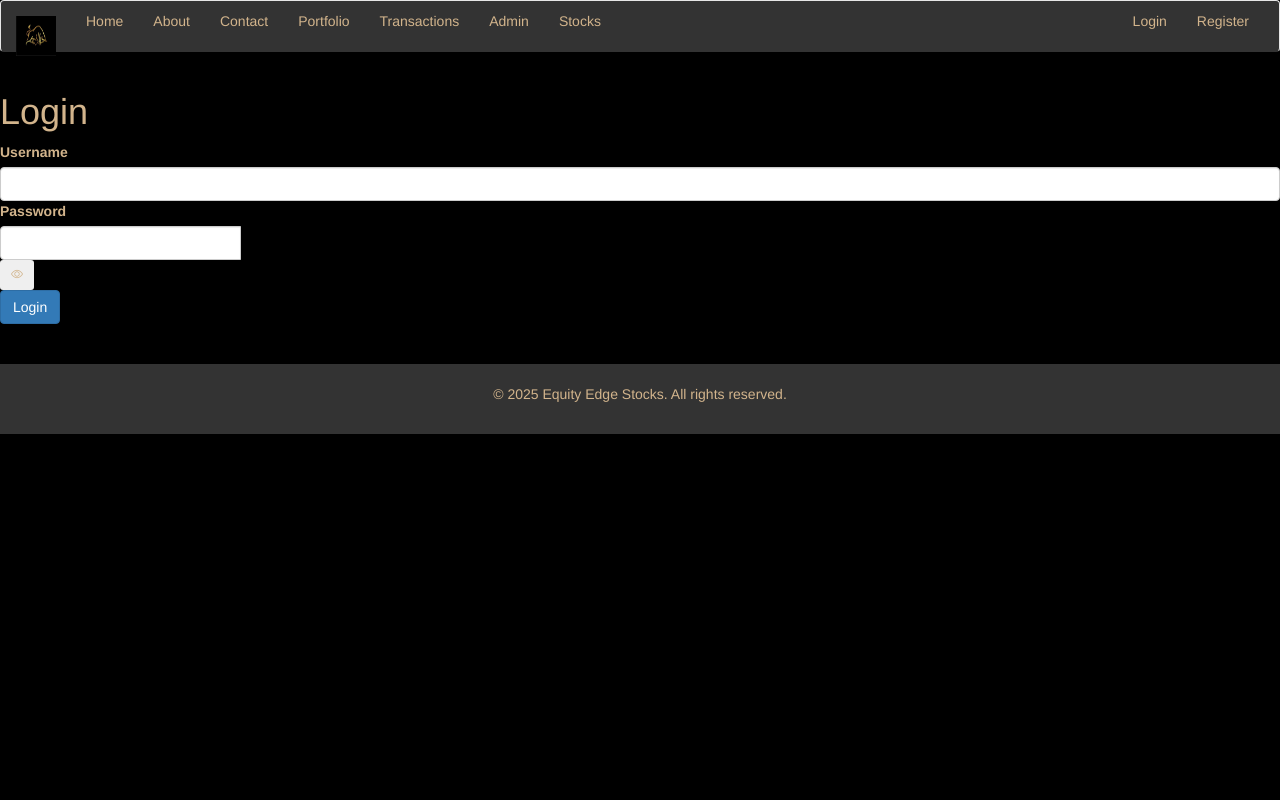
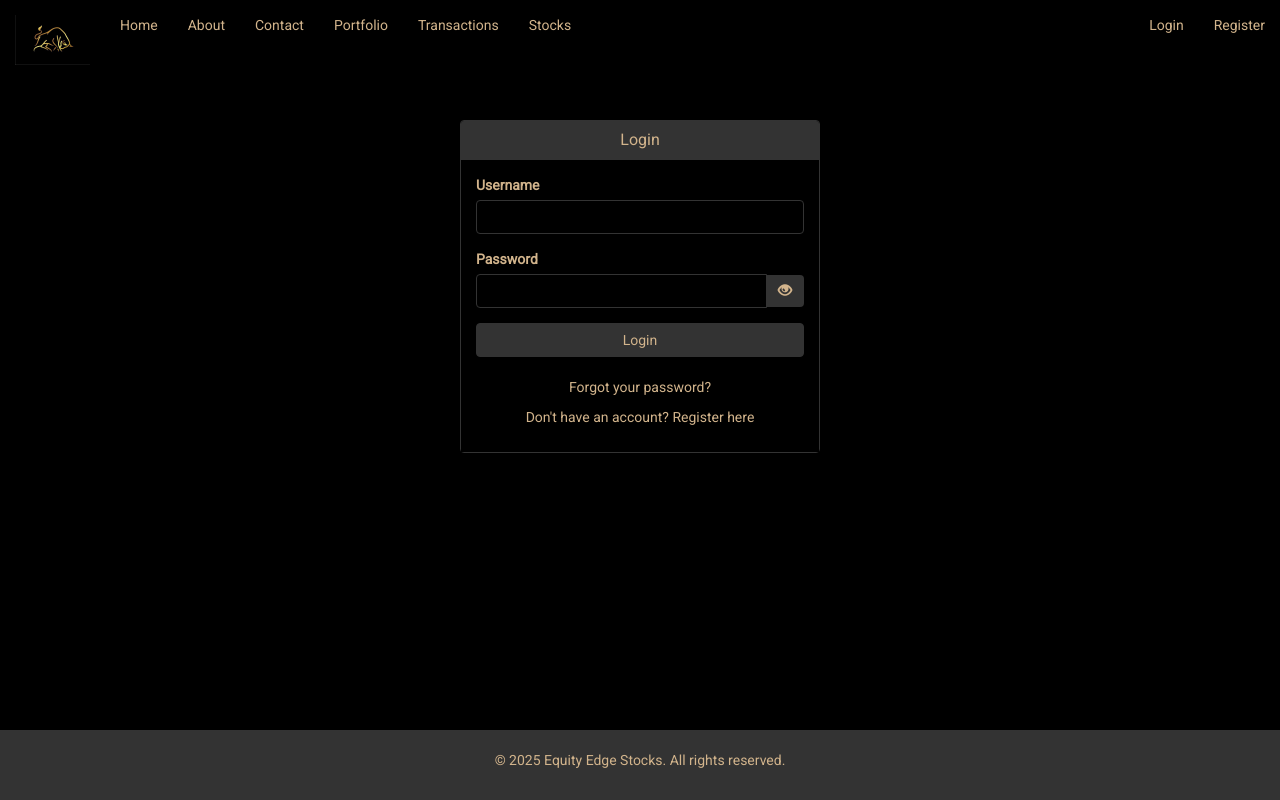
Before and after one commit to ayashton/Capstone-update-1, a Flask app: page /login in a window 1280 px wide. Run offline with Flask 3, Linux system fonts and the light colour scheme; some libraries are stand-ins or nearby versions.

Commit message:
fixes
password reset, unauthorized page, restructuring, and restyling. button fixes, rerouting fixes.

```diff
--- a/app.py
+++ b/app.py
@@ -4,6 +4,7 @@ from flask_login import LoginManager, UserMixin, login_user, logout_user, login_
 from werkzeug.security import generate_password_hash, check_password_hash
 from functools import wraps
 import random
+from itsdangerous import URLSafeTimedSerializer
 
 app = Flask(__name__)
 app.config['SECRET_KEY'] = 'your_secret_key'
@@ -14,7 +15,12 @@ db = SQLAlchemy(app)
 login_manager = LoginManager()
 login_manager.init_app(app)
 
-# User model with role-based access control
+# Unauthorized handler: if not logged in, redirect to custom unauthorized page
+@login_manager.unauthorized_handler
+def unauthorized_callback():
+    return redirect(url_for('unauthorized'))
+
+# -------------------- Models --------------------
 class Users(UserMixin, db.Model):
     id = db.Column(db.Integer, primary_key=True)
     fullname = db.Column(db.String(100), nullable=False)
@@ -23,13 +29,11 @@ class Users(UserMixin, db.Model):
     password = db.Column(db.String(200), nullable=False)
     role = db.Column(db.String(50), default="user", nullable=False)  # "user" or "admin"
 
-# Stock model
 class Stock(db.Model):
     id = db.Column(db.Integer, primary_key=True)
     name = db.Column(db.String(100), nullable=False)
     initial_price = db.Column(db.Float, nullable=False)
 
-# Transaction model for buying/selling stocks
 class Transaction(db.Model):
     id = db.Column(db.Integer, primary_key=True)
     user_id = db.Column(db.Integer, nullable=False)
@@ -46,6 +50,20 @@ with app.app_context():
 def load_user(user_id):
     return Users.query.get(int(user_id))
 
+# -------------------- Password Reset Functions --------------------
+def generate_reset_token(email, salt='password-reset-salt'):
+    serializer = URLSafeTimedSerializer(app.config['SECRET_KEY'])
+    return serializer.dumps(email, salt=salt)
+
+def verify_reset_token(token, expiration=3600, salt='password-reset-salt'):
+    serializer = URLSafeTimedSerializer(app.config['SECRET_KEY'])
+    try:
+        email = serializer.loads(token, salt=salt, max_age=expiration)
+    except Exception:
+        return None
+    return email
+
+# -------------------- Routes --------------------
 @app.route('/register', methods=['GET', 'POST'])
 def register():
     if request.method == 'POST':
@@ -54,12 +72,9 @@ def register():
         email = request.form.get('email')
         password = request.form.get('password')
 
-        # Check for duplicate username
         if Users.query.filter_by(username=username).first():
             flash('Username already exists. Please choose a different one.', 'danger')
             return redirect(url_for('register'))
-
-        # Check for duplicate email
         if Users.query.filter_by(email=email).first():
             flash('Email already registered. Please use a different email.', 'danger')
             return redirect(url_for('register'))
@@ -106,26 +121,66 @@ def contact():
     if request.method == 'POST':
         name = request.form['name']
         email = request.form['email']
-        # Handle form submission (e.g., save to database, send email, etc.)
         flash(f'Thank you {name}, we have received your message!', 'success')
         return redirect(url_for('home'))
     return render_template('contact.html', title='Contact')
+
+# -------------------- Password Reset Routes --------------------
+@app.route('/reset_password', methods=['GET', 'POST'])
+def reset_request():
+    if request.method == 'POST':
+        email = request.form.get('email')
+        user = Users.query.filter_by(email=email).first()
+        if user:
+            token = generate_reset_token(email)
+            flash('A password reset link has been sent to your email. (For demo, you are being redirected.)', 'info')
+            return redirect(url_for('reset_token', token=token))
+        else:
+            flash('No account found with that email.', 'danger')
+            return redirect(url_for('login'))
+    return render_template('reset_request.html')
+
+@app.route('/reset_password/<token>', methods=['GET', 'POST'])
+def reset_token(token):
+    email = verify_reset_token(token)
+    if not email:
+        flash('The reset link is invalid or has expired.', 'danger')
+        return redirect(url_for('reset_request'))
+    if request.method == 'POST':
+        password = request.form.get('password')
+        confirm = request.form.get('confirm_password')
+        if password != confirm:
+            flash("Passwords do not match.", "danger")
+            return redirect(url_for('reset_token', token=token))
+        user = Users.query.filter_by(email=email).first()
+        if user:
+            user.password = generate_password_hash(password, method='pbkdf2:sha256')
+            db.session.commit()
+            flash('Your password has been updated. Please log in.', 'success')
+            return redirect(url_for('login'))
+    return render_template('reset_token.html', token=token)
+# -------------------- End Password Reset Routes --------------------
 
 def admin_required(f):
     @wraps(f)
     def decorated_function(*args, **kwargs):
         if not current_user.is_authenticated or current_user.role != "admin":
             flash("You do not have permission to access this page.", "danger")
-            return redirect(url_for("home"))
+            return redirect(url_for("unauthorized"))
         return f(*args, **kwargs)
     return decorated_function
 
-@app.route('/admin-dashboard')
+@app.route('/unauthorized')
+def unauthorized():
+    return render_template('unauthorized.html'), 403
+
+# -------------------- Other Routes --------------------
+@app.route('/admin')
 @login_required
 @admin_required
-def admin_dashboard():
-    users = Users.query.all()  # Get all users for admin to manage
-    return render_template("admin_dashboard.html", users=users)
+def admin():
+    users = Users.query.all()
+    return render_template("admin.html", users=users)
 
 @app.route('/delete-user/<int:user_id>', methods=["POST"])
 @login_required
@@ -134,7 +189,8 @@ def delete_user(user_id):
     user = Users.query.get_or_404(user_id)
     db.session.delete(user)
     db.session.commit()
-    return redirect(url_for('admin_dashboard'))
+    flash('User deleted successfully.', 'success')
+    return redirect(url_for('admin'))
 
 @app.route('/change-role/<int:user_id>', methods=["POST"])
 @login_required
@@ -142,36 +198,22 @@ def delete_user(user_id):
 def change_role(user_id):
     user = Users.query.get_or_404(user_id)
     new_role = request.form.get("role")
-
-    # Validate the role
     if new_role in ["user", "admin"]:
         user.role = new_role
         db.session.commit()
-
-    return redirect(url_for('admin_dashboard'))
+        flash('User role updated successfully.', 'success')
+    return redirect(url_for('admin'))
 
 @app.route('/portfolio')
 @login_required
 def portfolio():
-    # In production, compute portfolio_data from transactions.
-    # For now, if there are no transactions, nothing is passed.
     return render_template('portfolio.html', title='Portfolio')
 
 @app.route('/transactions')
 @login_required
 def transactions():
-    # Query transactions and join with stock info in your real implementation.
-
     return render_template('transactions.html', title='Transactions')
 
-@app.route('/admin')
-@login_required
-@admin_required
-def admin():
-    users = Users.query.all()  # Get all users for admin to manage
-    return render_template("admin.html", users=users)
-
-# Updated /stocks route with random price generation and stock id included
 @app.route('/stocks')
 @login_required
 def stocks():
@@ -190,7 +232,6 @@ def stocks():
          ]
     return render_template('stocks.html', title='Stocks', stocks=stocks_list)
 
-# New route to handle buying stocks
 @app.route('/buy-stock/<int:stock_id>', methods=["GET", "POST"])
 @login_required
 def buy_stock(stock_id):
@@ -204,7 +245,6 @@ def buy_stock(stock_id):
         if shares <= 0:
             flash("Number of shares must be positive.", "danger")
             return redirect(url_for('buy_stock', stock_id=stock_id))
-        # Generate a price similar to the stocks page
         price = round(random.uniform(stock.initial_price * 0.9, stock.initial_price * 1.1), 2)
         new_transaction = Transaction(user_id=current_user.id, stock_id=stock.id, shares=shares, price=price, transaction_type="buy")
         db.session.add(new_transaction)
--- a/static/style.css
+++ b/static/style.css
@@ -3,8 +3,7 @@
   --accent-color: #333333;     /* Charcoal */
   --text-color: #D2B48C;       /* Desert Tan */
   --transition-speed: 0.3s;
-  --font-stack: 'Helvetica Neue', Arial, sans-serif;
-  --base-font-size: 18px;      /* Increase base font size */
+  --font-stack: 'Roboto', sans-serif;
 }
 
 /* Global & Typography */
@@ -13,54 +12,48 @@
   margin: 0;
   padding: 0;
 }
-
-html {
-  font-size: var(--base-font-size); /* Sets base size for rem units */
-}
-
 body {
   font-family: var(--font-stack);
   color: var(--text-color);
   background-color: var(--bg-color);
 }
 
-/***************************************************************************
-                              NAVBAR
-***************************************************************************/
-
-/* Navbar base */
-.navbar {
-  background-color: var(--accent-color) !important;
-  border-bottom: 1px solid var(--accent-color);
+/* Custom Button Styles */
+.btn-custom-primary {
+  background-color: var(--accent-color);
+  border: 1px solid var(--accent-color);
+  color: var(--text-color) !important;
+  transition: background-color var(--transition-speed), border-color var(--transition-speed);
+}
+.btn-custom-primary:hover,
+.btn-custom-primary:focus,
+.btn-custom-primary:active {
+  background-color: var(--accent-color);
+  border-color: var(--accent-color);
+  color: var(--text-color) !important;
 }
 
-/* Brand Logo (left-aligned) */
-.navbar-brand {
-  color: var(--text-color) !important;
+.btn-custom-secondary {
+  background-color: transparent;
+  border: 2px solid var(--accent-color);
+  color: var(--text-color);
+  transition: background-color var(--transition-speed), border-color var(--transition-speed);
 }
-.navbar-brand img {
-  width: 40px;
-  height: 40px;
+.btn-custom-secondary:hover,
+.btn-custom-secondary:focus,
+.btn-custom-secondary:active {
+  background-color: var(--accent-color);
+  border-color: var(--accent-color);
+  color: var(--text-color);
 }
 
-/* Nav links */
-.navbar-default .navbar-nav > li > a {
-  color: var(--text-color) !important;
-  padding: 10px 15px;
+/* Link Styles */
+a {
+  color: var(--text-color);
+  transition: color var(--transition-speed);
 }
-.navbar-default .navbar-nav > li > a:hover {
-  background-color: var(--accent-color) !important;
-  color: var(--bg-color) !important;
+a:hover {
+  color: var(--accent-color);
 }
 
-/* Hamburger Toggler */
-.navbar-toggle {
-  border: none;
-  background-color: transparent;
-}
-
-/***************************************************************************
-                             OTHER STYLES
-***************************************************************************/
-
-/* Feel free to include your other styles here. */
+/* Additional styles as needed... */
--- a/templates/base.html
+++ b/templates/base.html
@@ -4,59 +4,73 @@
   <meta charset="UTF-8">
   <meta name="viewport" content="width=device-width, initial-scale=1.0">
   <title>{% block title %}Equity Edge Stocks{% endblock %}</title>
+  <!-- Google Fonts: Roboto -->
+  <link href="https://fonts.googleapis.com/css2?family=Roboto&display=swap" rel="stylesheet">
   <!-- Bootstrap CSS -->
   <link href="https://maxcdn.bootstrapcdn.com/bootstrap/3.3.7/css/bootstrap.min.css" rel="stylesheet">
   <!-- Custom CSS -->
   <link rel="stylesheet" href="{{ url_for('static', filename='style.css') }}">
+  <style>
+    /* Set all fonts to Roboto */
+    body, h1, h2, h3, h4, h5, h6, p, a, button, input, label {
+      font-family: 'Roboto', sans-serif;
+    }
+  </style>
 </head>
-<body>
-
-  <nav class="navbar navbar-default">
+<body style="padding-bottom: 70px;">
+  <!-- Navigation Bar (full horizontal, no hamburger) -->
+  <nav class="navbar navbar-default" style="border: none; background-color: var(--bg-color);">
     <div class="container-fluid">
       <div class="navbar-header">
-        <button
-          type="button"
-          class="navbar-toggle collapsed"
-          data-toggle="collapse"
-          data-target="#navbar-collapse"
-          aria-expanded="false"
-        >
-          <span class="sr-only">Toggle navigation</span>
-          <span class="icon-bar"></span>
-          <span class="icon-bar"></span>
-          <span class="icon-bar"></span>
-        </button>
-        <span class="navbar-brand">
-          <img src="{{ url_for('static', filename='logo.jpg') }}" alt="Logo">
-        </span>
+        <a class="navbar-brand" href="{{ url_for('home') }}">
+          <img src="{{ url_for('static', filename='logo.jpg') }}" alt="Logo" style="max-height: 50px;">
+        </a>
       </div>
-      <div class="collapse navbar-collapse" id="navbar-collapse">
+      <div>
         <ul class="nav navbar-nav">
-          <li><a href="{{ url_for('home') }}">Home</a></li>
-          <li><a href="{{ url_for('about') }}">About</a></li>
-          <li><a href="{{ url_for('contact') }}">Contact</a></li>
-          <li><a href="{{ url_for('portfolio') }}">Portfolio</a></li>
-          <li><a href="{{ url_for('transactions') }}">Transactions</a></li>
-          <li><a href="{{ url_for('admin') }}">Admin</a></li>
-          <li><a href="{{ url_for('stocks') }}">Stocks</a></li>
+          <li><a href="{{ url_for('home') }}" style="color: var(--text-color);">Home</a></li>
+          <li><a href="{{ url_for('about') }}" style="color: var(--text-color);">About</a></li>
+          <li><a href="{{ url_for('contact') }}" style="color: var(--text-color);">Contact</a></li>
+          <li><a href="{{ url_for('portfolio') }}" style="color: var(--text-color);">Portfolio</a></li>
+          <li><a href="{{ url_for('transactions') }}" style="color: var(--text-color);">Transactions</a></li>
+          <li><a href="{{ url_for('stocks') }}" style="color: var(--text-color);">Stocks</a></li>
+          {% if current_user.is_authenticated and current_user.role == "admin" %}
+            <li><a href="{{ url_for('admin') }}" style="color: var(--text-color);">Admin</a></li>
+          {% endif %}
         </ul>
         <ul class="nav navbar-nav navbar-right">
           {% if current_user.is_authenticated %}
-            <li><a href="#">{{ current_user.username }}</a></li>
-            <li><a href="{{ url_for('logout') }}">Logout</a></li>
+            <li><a href="#" style="color: var(--text-color);">{{ current_user.username }}</a></li>
+            <li><a href="{{ url_for('logout') }}" style="color: var(--text-color);">Logout</a></li>
           {% else %}
-            <li><a href="{{ url_for('login') }}">Login</a></li>
-            <li><a href="{{ url_for('register') }}">Register</a></li>
+            <li><a href="{{ url_for('login') }}" style="color: var(--text-color);">Login</a></li>
+            <li><a href="{{ url_for('register') }}" style="color: var(--text-color);">Register</a></li>
           {% endif %}
         </ul>
       </div>
     </div>
   </nav>
 
+  <!-- Flash Alerts (Only one alert block, styled) -->
+  <div class="container" style="margin-top: 20px;">
+    {% with messages = get_flashed_messages(with_categories=true) %}
+      {% if messages %}
+        {% for category, message in messages %}
+          <div class="alert alert-{{ category }} alert-dismissible" role="alert" style="background-color: var(--accent-color); color: var(--text-color); border: 1px solid var(--accent-color);">
+            <button type="button" class="close" data-dismiss="alert" aria-label="Close" style="color: var(--text-color);">
+              <span aria-hidden="true">&times;</span>
+            </button>
+            {{ message }}
+          </div>
+        {% endfor %}
+      {% endif %}
+    {% endwith %}
+  </div>
+
   {% block content %}{% endblock %}
 
-  <!-- Footer -->
-  <footer style="background-color: var(--accent-color); color: var(--text-color); text-align: center; padding: 20px 0; margin-top: 40px;">
+  <!-- Footer Fixed to Bottom -->
+  <footer style="background-color: var(--accent-color); color: var(--text-color); text-align: center; padding: 20px 0; position: fixed; bottom: 0; width: 100%;">
     <div class="container">
       <p>&copy; {{ current_year or '2025' }} Equity Edge Stocks. All rights reserved.</p>
     </div>
@@ -64,7 +78,16 @@
 
   <!-- jQuery (necessary for Bootstrap's JavaScript plugins) -->
   <script src="https://ajax.googleapis.com/ajax/libs/jquery/1.11.3/jquery.min.js"></script>
-  <!-- Include all compiled plugins (Bootstrap's JavaScript) -->
+  <!-- Bootstrap JavaScript -->
   <script src="https://maxcdn.bootstrapcdn.com/bootstrap/3.3.7/js/bootstrap.min.js"></script>
+  <!-- Alert Fade Out -->
+  <script>
+    $(document).ready(function(){
+      setTimeout(function(){
+        $(".alert").fadeOut("slow");
+      }, 5000);
+    });
+  </script>
+  {% block scripts %}{% endblock %}
 </body>
 </html>
--- a/templates/login.html
+++ b/templates/login.html
@@ -3,52 +3,53 @@
 {% block title %}Login{% endblock %}
 
 {% block content %}
-<div class="row">
-    <div class="col-md-12">
-        <h1>Login</h1>
-        {% with messages = get_flashed_messages(with_categories=true) %}
-            {% if messages %}
-                {% for category, message in messages %}
-                    <div class="alert alert-{{ category }}">{{ message }}</div>
-                {% endfor %}
-            {% endif %}
-        {% endwith %}
-        <form method="post" action="/login">
-            <div class="mb-3">
-                <label for="username" class="form-label">Username</label>
-                <input type="text" class="form-control" id="username" name="username" required>
+<div class="container">
+  <div class="row" style="margin-top: 50px;">
+    <div class="col-md-4 col-md-offset-4">
+      <div class="panel panel-default" style="background-color: var(--bg-color); border-color: var(--accent-color);">
+        <div class="panel-heading" style="background-color: var(--accent-color); border-color: var(--accent-color);">
+          <h3 class="panel-title text-center" style="color: var(--text-color);">Login</h3>
         </div>
-            <div class="mb-3">
-                <label for="password" class="form-label">Password</label>
+        <div class="panel-body" style="background-color: var(--bg-color); color: var(--text-color);">
+          <form method="post" action="{{ url_for('login') }}">
+            <div class="form-group">
+              <label for="username" style="color: var(--text-color);">Username</label>
+              <input type="text" class="form-control" id="username" name="username" required style="background-color: var(--bg-color); color: var(--text-color); border: 1px solid var(--accent-color);">
+            </div>
+            <div class="form-group">
+              <label for="password" style="color: var(--text-color);">Password</label>
               <div class="input-group">
-                    <input type="password" class="form-control" id="password" name="password" required>
-                    <button type="button" class="btn btn-outline-secondary btn-sm" onclick="togglePasswordVisibility('password')">
-                        <i class="bi bi-eye"></i>
+                <input type="password" class="form-control" id="password" name="password" required style="background-color: var(--bg-color); color: var(--text-color); border: 1px solid var(--accent-color);">
+                <span class="input-group-btn">
+                  <button type="button" class="btn btn-default" onclick="togglePasswordVisibility('password')" style="background-color: var(--accent-color); border: none;">
+                    <i class="glyphicon glyphicon-eye-open" style="color: var(--text-color);"></i>
                   </button>
+                </span>
               </div>
             </div>
-            <button type="submit" class="btn btn-primary">Login</button>
+            <button type="submit" class="btn btn-custom-primary btn-block">Login</button>
           </form>
+          <br>
+          <p class="text-center" style="color: var(--text-color);">
+            <a href="{{ url_for('reset_request') }}" style="color: var(--text-color);">Forgot your password?</a>
+          </p>
+          <p class="text-center" style="color: var(--text-color);">
+            Don't have an account? <a href="{{ url_for('register') }}" style="color: var(--text-color);">Register here</a>
+          </p>
+        </div>
+      </div>
+    </div>
   </div>
 </div>
 
 <script>
 function togglePasswordVisibility(id) {
   var passwordField = document.getElementById(id);
-    var button = passwordField.nextElementSibling;
-    var icon = button.querySelector('i');
   if (passwordField.type === "password") {
     passwordField.type = "text";
-        icon.classList.remove('bi-eye');
-        icon.classList.add('bi-eye-slash');
   } else {
     passwordField.type = "password";
-        icon.classList.remove('bi-eye-slash');
-        icon.classList.add('bi-eye');
   }
 }
 </script>
-
-<!-- Bootstrap Icons CSS -->
-<link rel="stylesheet" href="https://cdnjs.cloudflare.com/ajax/libs/bootstrap-icons/1.8.1/font/bootstrap-icons.min.css">
 {% endblock %}
```
Also changed, not shown: templates/admin.html (+40 -16 lines), templates/home.html (+9 -9 lines), templates/reset_request.html (added, +25 -0 lines), templates/reset_token.html (added, +30 -0 lines), templates/unauthorized.html (added, +9 -0 lines). Lines whose indentation alone changed are shown as unchanged.
